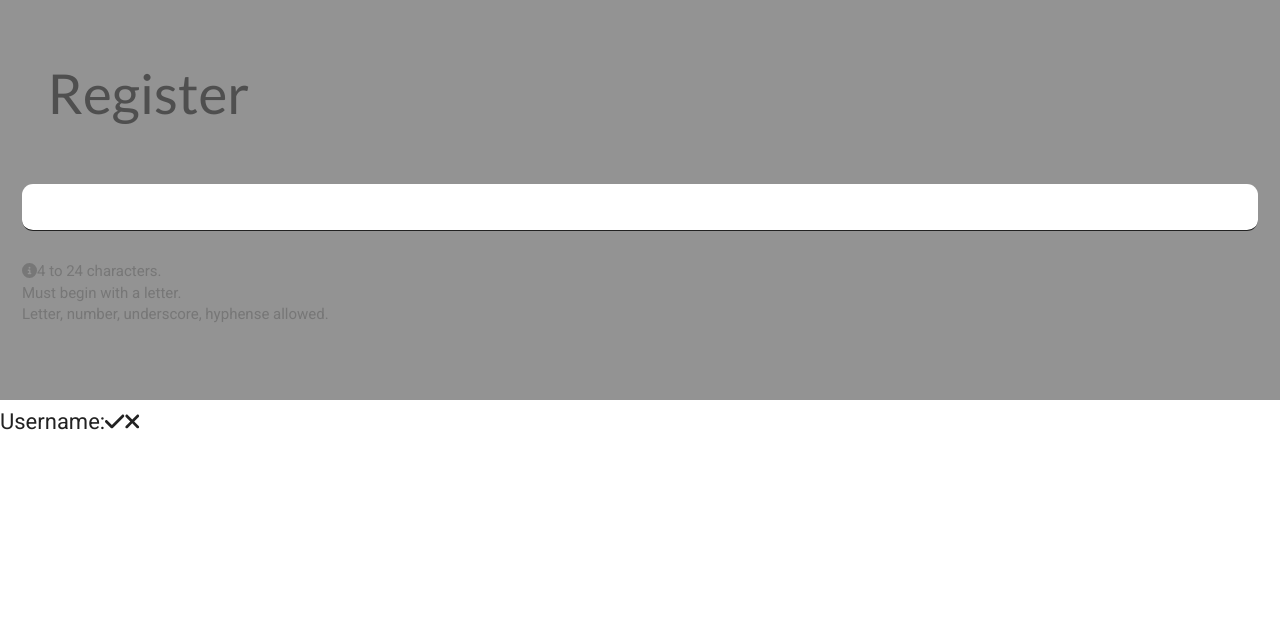
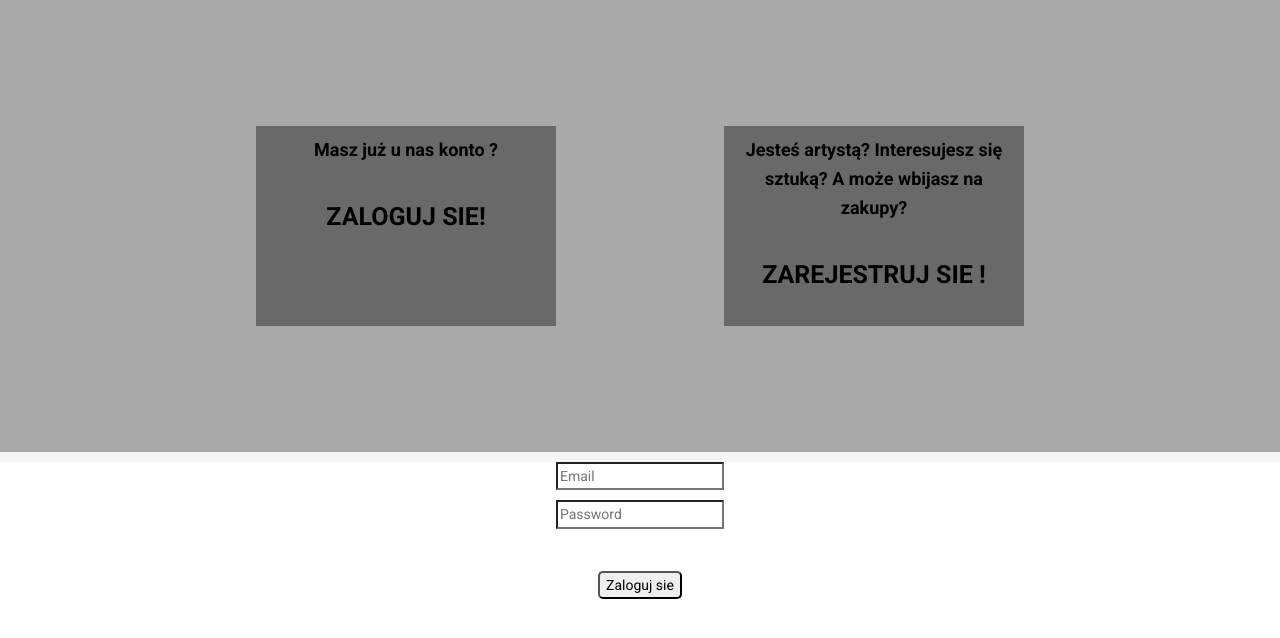
Before and after one commit to HubertKrzysztonek/BazArt-Front, a React (Create React App) app in the folder client_bazart/: page /registertest in a window 1280 px wide. Shown: the top 638 px of the page. Built offline with nearby package versions, Linux system fonts and the light colour scheme; no server answers; a web font is replaced by a local one.

Commit message:
login fetch

```diff
--- a/client_bazart/src/Features/Footer/Footer.css
+++ b/client_bazart/src/Features/Footer/Footer.css
@@ -1,5 +1,5 @@
 .text-uppercase {
-  border-bottom: 2px solid black;
+  border-bottom: 4px solid black;
   padding-bottom: 5px;
 }
 
--- a/client_bazart/src/Features/Registration/loginForm.css
+++ b/client_bazart/src/Features/Registration/loginForm.css
@@ -1,4 +1,4 @@
-input,
+/* input,
 select,
 textarea {
   outline: none;
@@ -276,7 +276,7 @@ label {
     margin-left: 0px;
     margin-right: 0px;
     padding-left: 0px;
-    /* box-sizing: border-box; */
+    box-sizing: border-box;
     padding: 0 30px;
   }
 
@@ -377,4 +377,4 @@ label {
   margin-left: 75px;
   margin-right: 75px;
   padding-left: 34px;
-}
+} */
--- a/client_bazart/src/Features/Registration/redirectButtons.css
+++ b/client_bazart/src/Features/Registration/redirectButtons.css
@@ -1,4 +1,4 @@
-.pageSwitcherItem {
+/* .pageSwitcherItem {
   background-color: #40434e;
   color: #9da6b1;
   padding: 10px 25px;
@@ -23,4 +23,4 @@
   width: 50%;
   float: none;
   padding: 20px;
-}
+} */
--- a/client_bazart/src/Features/Registration/registration.css
+++ b/client_bazart/src/Features/Registration/registration.css
@@ -1,3 +1,3 @@
-.registration-top {
+/* .registration-top {
   background-color: none;
-}
+} */
--- a/client_bazart/src/Features/Registration/registrationForm.css
+++ b/client_bazart/src/Features/Registration/registrationForm.css
@@ -1,4 +1,4 @@
-display-flex,
+/* display-flex,
 .display-flex,
 .display-flex-center,
 .signup-content,
@@ -9,7 +9,7 @@ display-flex,
   display: -webkit-flex;
 }
 
-/* @extend list-type-ulli; */
+ @extend list-type-ulli;
 list-type-ulli,
 .socials {
   list-style-type: none;
@@ -291,7 +291,7 @@ label {
     margin-left: 0px;
     margin-right: 0px;
     padding-left: 0px;
-    /* box-sizing: border-box; */
+     box-sizing: border-box;
     padding: 0 30px;
   }
 
@@ -339,4 +339,4 @@ label {
   .form-title {
     text-align: center;
   }
-}
+} */
--- /dev/null
+++ b/client_bazart/src/Features/RegistrationForm/Register.css
@@ -0,0 +1,47 @@
+.top-login {
+  height: 500x;
+  background-color: #a9a9a9;
+  overflow: hidden;
+  text-align: center;
+  padding: 3rem 3rem;
+}
+.bottom-login {
+  background-color: white;
+  height: 50%;
+  text-align: center;
+}
+.form-button {
+  background-color: #696969;
+  width: 300px;
+  height: 200px;
+  display: inline-block;
+  vertical-align: middle;
+  margin: 6rem;
+}
+.login-button {
+  color: black;
+  font-size: 25px;
+  font-weight: bold;
+}
+.login-form-text {
+  color: black;
+  font-size: 18px;
+  font-weight: bold;
+  margin: 10px;
+}
+.login-form {
+  margin: auto;
+  width: 200px;
+  margin: 1px solid black;
+}
+.login-bttn {
+  border-radius: 5px;
+  margin: 3rem;
+}
+.email-input {
+  vertical-align: middle;
+  margin: 10px;
+}
+.password-input {
+  vertical-align: middle;
+}
--- a/client_bazart/src/Features/RegistrationForm/Register.jsx
+++ b/client_bazart/src/Features/RegistrationForm/Register.jsx
@@ -1,104 +1,101 @@
-import { useRef, useState, useEffect } from "react";
-import {
-  faCheck,
-  faTimes,
-  faInfoCircle,
-} from "@fortawesome/free-solid-svg-icons";
-import { FontAwesomeIcon } from "@fortawesome/react-fontawesome";
-import styles from "../RegistrationForm/Register.module.css";
-
-const USER_REGEX = /^[a-zA-Z][a-zA-Z0-9-_]{3,23}$/;
-const PWD_REGEX = /^(?=.*[a-z])(?=.*[A-Z])(?=.*[0-9])(?=.*[!@#$%]).{8-24}$/;
-
+import "./Register.css";
+import { useState } from "react";
 const Register = () => {
-  const userRef = useRef();
-  const errRef = useRef();
-
-  const [user, setUser] = useState("");
-  const [validName, setValidName] = useState(false);
-  const [userFocus, setUserFocus] = useState(false);
-
-  const [pwd, setPwd] = useState("");
-  const [validPwd, setValidPwd] = useState(false);
-  const [pwdFocus, setPwdFocus] = useState(false);
-
-  const [matchPwd, setMatchPwd] = useState("");
-  const [validMatch, setValidMatch] = useState(false);
-  const [matchFocus, setMatchFocus] = useState(false);
-
-  const [errMsg, setErrMsg] = useState("");
-  const [success, setSuccess] = useState(false);
-
-  useEffect(() => {
-    userRef.current.focus();
-  }, []);
-
-  useEffect(() => {
-    const result = USER_REGEX.test(user);
-    console.log(result);
-    console.log(user);
-    setValidName(result);
-  }, [user]);
-
-  useEffect(() => {
-    const result = PWD_REGEX.test(pwd);
-    console.log(result);
-    console.log(pwd);
-    setValidPwd(result);
-    const match = pwd === matchPwd;
-    setValidMatch(match);
-  }, [pwd, matchPwd]);
-
-  useEffect(() => {
-    setErrMsg("");
-  }, [user, pwd, matchPwd]);
-
+  // fetch("https://apiendpoint.com/login", {
+  //   method: "GET",
+  //   credentials: "include",
+  //   headers: {
+  //     Accept: "application/json",
+  //     "Content-Type": "application/json",
+  //     Authorization:
+  //       "Basic " + btoa(inst.user.email + ":" + inst.user.password),
+  //   },
+  // })
+  //   .then(function (response) {
+  //     if (response.status !== 200) {
+  //       console.log(
+  //         "Looks like there was a problem. Status Code: " + response.status
+  //       );
+  //       return;
+  //     }
+  //   })
+  //   .catch(function (err) {
+  //     console.log("Fetch Error :-S", err);
+  //   });
+  const [email, setEmail] = useState("");
+  const [password, setPassword] = useState("");
+  function clickLogin() {
+    console.warn(email, password);
+    fetch("http://localhost:5120/api/authentication/login/Cookie", {
+      method: "POST",
+      credentials: "same-origin",
+      headers: {
+        "Content-Type": "application/json",
+        Accept: "application/json",
+      },
+      body: JSON.stringify({
+        email: email,
+        password: password,
+      }),
+    })
+      .then(function (response) {
+        if (response.status !== 200) {
+          console.log(
+            "Looks like there was a problem. Status Code: " + response.status
+          );
+          return;
+        }
+      })
+      .catch(function (err) {
+        console.log("Fetch Error :-S", err);
+      });
+  }
   return (
-    <section>
-      <p
-        ref={errRef}
-        className={errMsg ? styles.errmsg : "offscreen"}
-        // className={styles.errMsg}
-        aria-live="assertive"
-      >
-        {errMsg}
-      </p>
-      <h1>Register</h1>
-      <form>
-        <label htmlFor="username">
-          Username:
-          <span className={validName ? "valid" : "hide"}>
-            <FontAwesomeIcon icon={faCheck} />
-          </span>
-          <span className={validName || !user ? "hide" : "invalid"}>
-            <FontAwesomeIcon icon={faTimes} />
-          </span>
-        </label>
-        <input
-          type="text"
-          id="username"
-          ref={userRef}
-          autoComplete="off"
-          onChange={(e) => setUser(e.target.value)}
-          required
-          aria-invalid={validName ? "false" : "true"}
-          aria-describedby="uidnote"
-          onFocus={() => setUserFocus(true)}
-          onBlur={() => setUserFocus(false)}
-        />
-        <p
-          id="uidnote"
-          className={
-            userFocus && user && !validName ? "instructions" : "offscreen"
-          }
-        >
-          <FontAwesomeIcon icon={faInfoCircle} />
-          4 to 24 characters. <br />
-          Must begin with a letter. <br />
-          Letter, number, underscore, hyphense allowed.
-        </p>
-      </form>
-    </section>
+    <div>
+      <div className="top-login">
+        <div className="form-button">
+          <div className="login-form-text">Masz już u nas konto ? </div>
+          <br />
+          <a className="login-button" href="/registertest">
+            ZALOGUJ SIE!
+          </a>
+        </div>
+        <div className="form-button">
+          <div className="login-form-text">
+            Jesteś artystą? Interesujesz się sztuką? A może wbijasz na zakupy?
+          </div>
+          <br />
+          <a className="login-button" href="/login/register">
+            ZAREJESTRUJ SIE !
+          </a>
+        </div>
+      </div>
+      <div className="bottom-login">
+        <form className="login-form">
+          <div className="email-input">
+            <input
+              type="email"
+              id="email"
+              onChange={(e) => setEmail(e.target.value)}
+              placeholder="Email"
+            />
+            {/* <label for="email">Email</label> */}
+          </div>
+          <div className="password-input">
+            <input
+              type="password"
+              id="password"
+              onChange={(e) => setPassword(e.target.value)}
+              placeholder="Password"
+            />
+            {/* <label for="password">Password</label> */}
+          </div>
+          <button className="login-bttn" type="submit" onClick={clickLogin}>
+            Zaloguj sie
+          </button>
+        </form>
+      </div>
+    </div>
   );
 };
 
--- a/client_bazart/src/Features/RegistrationForm/Register.module.css
+++ /dev/null
@@ -1,115 +0,0 @@
-@import url("https://fonts.googleapis.com/css2?family=Nunito&display=swap");
-
-* {
-  margin: 0;
-  padding: 0;
-  box-sizing: border-box;
-}
-
-html {
-  font-family: "Nunito", sans-serif;
-  font-size: 22px;
-  color: #fff;
-}
-
-body {
-  min-height: 100vh;
-  background-color: dodgerblue;
-}
-
-.App {
-  display: flex;
-  flex-direction: column;
-  justify-content: center;
-  align-items: center;
-  min-height: 100vh;
-  padding: 1rem 0.5rem;
-}
-
-section {
-  width: 100%;
-
-  min-height: 400px;
-  display: flex;
-  flex-direction: column;
-  justify-content: flex-start;
-  padding: 1rem;
-  background-color: rgba(0, 0, 0, 0.4);
-}
-
-form {
-  display: flex;
-  flex-direction: column;
-  justify-content: space-evenly;
-  flex-grow: 1;
-  padding-bottom: 1rem;
-}
-
-a,
-a:visited {
-  color: #fff;
-}
-
-input[type="text"],
-input[type="password"],
-button,
-textarea {
-  font-family: "Nunito", sans-serif;
-  font-size: 22px;
-  padding: 0.25rem;
-  border-radius: 0.5rem;
-}
-
-label,
-button {
-  margin-top: 1rem;
-}
-
-button {
-  padding: 0.5rem;
-}
-
-.instructions {
-  font-size: 0.75rem;
-  border-radius: 0.5rem;
-  background: #000;
-  color: #fff;
-  padding: 0.25rem;
-  position: relative;
-  bottom: -10px;
-}
-
-.instructions > svg {
-  margin-right: 0.25rem;
-}
-
-.offscreen {
-  position: absolute;
-  left: -9999px;
-}
-
-.hide {
-  display: none;
-}
-
-.valid {
-  color: limegreen;
-  margin-left: 0.25rem;
-}
-
-.invalid {
-  color: red;
-  margin-left: 0.25rem;
-}
-
-.errmsg {
-  background-color: lightpink;
-  color: firebrick;
-  font-weight: bold;
-  padding: 0.5rem;
-  margin-bottom: 0.5rem;
-}
-
-.line {
-  display: inline-block;
-}
```
